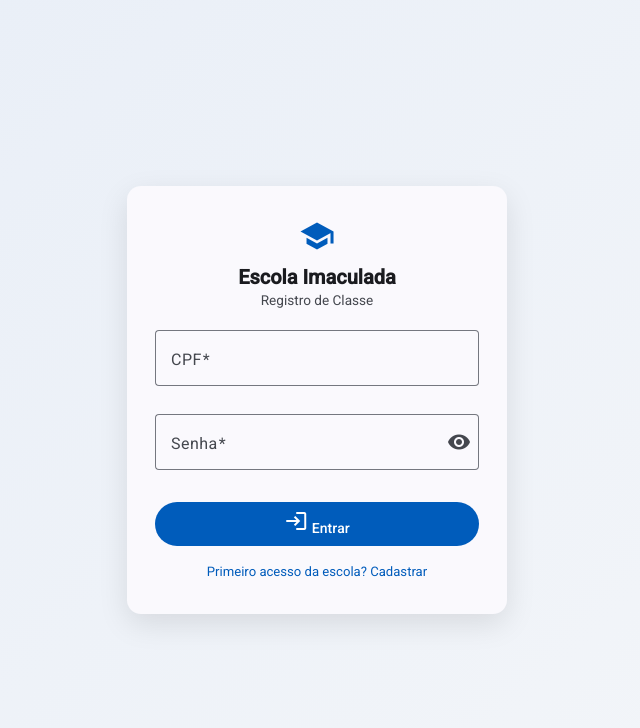
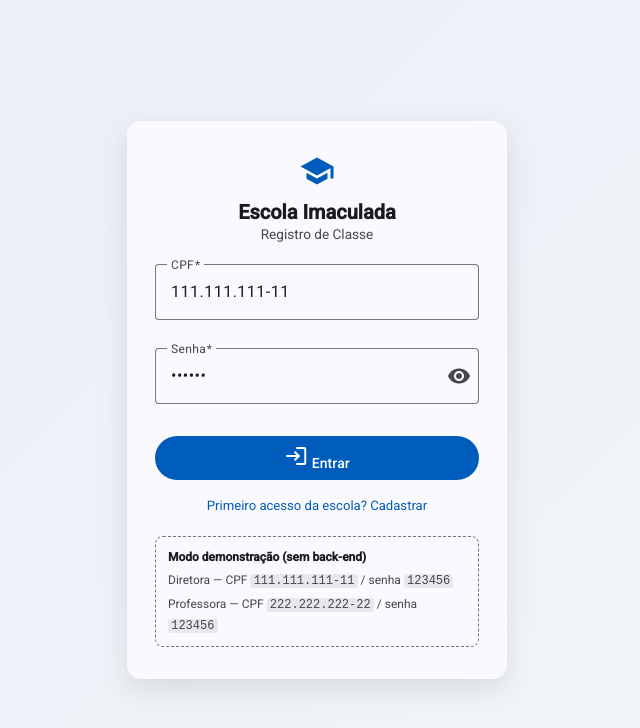
Before and after one commit to guiGocksAfK/EscolaImaculada-frontend, an Angular app: page /login in a window 1280 px wide. Shown: the top 728 px of the page, without its empty margins (323-963 px from the left). Built offline with nearby package versions, Linux system fonts and the light colour scheme.

Commit message:
feat: aprimora tela de login

```diff
--- a/src/app/features/auth/login/login.html
+++ b/src/app/features/auth/login/login.html
@@ -67,5 +67,13 @@
     <a routerLink="/cadastro-inicial" class="secondary">
       Primeiro acesso da escola? Cadastrar
     </a>
+
+    @if (modoMock) {
+      <div class="mock-hint">
+        <strong>Modo demonstração (sem back-end)</strong>
+        <span>Diretora — CPF <code>111.111.111-11</code> / senha <code>123456</code></span>
+        <span>Professora — CPF <code>222.222.222-22</code> / senha <code>123456</code></span>
+      </div>
+    }
   </form>
 </div>
--- a/src/app/features/auth/login/login.scss
+++ b/src/app/features/auth/login/login.scss
@@ -72,3 +72,25 @@ mat-form-field {
     text-decoration: underline;
   }
 }
+
+.mock-hint {
+  margin-top: 0.75rem;
+  padding: 0.6rem 0.75rem;
+  border: 1px dashed var(--mat-sys-outline, #b0bec5);
+  border-radius: 8px;
+  display: flex;
+  flex-direction: column;
+  gap: 0.2rem;
+  font-size: 0.75rem;
+  color: var(--mat-sys-on-surface-variant, #607d8b);
+
+  strong {
+    color: var(--mat-sys-on-surface, #37474f);
+  }
+
+  code {
+    background: var(--mat-sys-surface-container-high, #eceff1);
+    padding: 0 0.2rem;
+    border-radius: 3px;
+  }
+}
--- a/src/app/features/auth/login/login.ts
+++ b/src/app/features/auth/login/login.ts
@@ -12,6 +12,8 @@ import { MatIconModule } from '@angular/material/icon';
 import { MatProgressSpinnerModule } from '@angular/material/progress-spinner';
 
 import { AuthService } from '../../../core/auth/auth.service';
+import { environment } from '../../../../environments/environment';
+import { MOCK_LOGIN_DEFAULT } from '../../../core/auth/mock/mock-users';
 
 @Component({
   selector: 'app-login',
@@ -36,10 +38,17 @@ export class Login {
   readonly carregando = signal(false);
   readonly erro = signal<string | null>(null);
   readonly esconderSenha = signal(true);
+  readonly modoMock = environment.useMock;
 
   readonly form = this.fb.group({
-    cpf: ['', [Validators.required, Validators.minLength(11)]],
-    senha: ['', [Validators.required]],
+    cpf: [
+      this.modoMock ? MOCK_LOGIN_DEFAULT.cpf : '',
+      [Validators.required, Validators.minLength(11)],
+    ],
+    senha: [
+      this.modoMock ? MOCK_LOGIN_DEFAULT.senha : '',
+      [Validators.required],
+    ],
   });
 
   entrar(): void {
```
